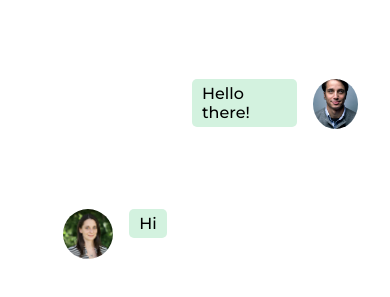
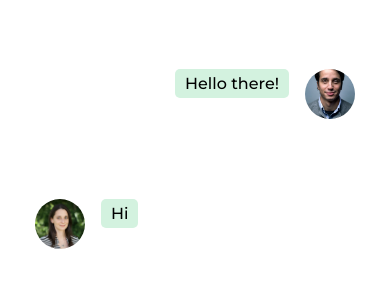
Before and after one commit to rikjnthn/tahcu-frontend, a Next.js app: page / in a window 390 px wide. Shown: the part 637-934 px from the top of the page. Built offline with nearby package versions, Linux system fonts and the light colour scheme.

Commit message:
change 'using app' image and add responsiveness to landing page body

```diff
--- a/components/landing-page-body/landing-page-body.module.scss
+++ b/components/landing-page-body/landing-page-body.module.scss
@@ -4,6 +4,7 @@
 .second {
   padding: 2rem;
   margin-block: 10rem;
+
   & > h1 {
     text-align: center;
     margin-bottom: 5rem;
@@ -27,9 +28,12 @@
     justify-content: center;
     align-items: center;
     gap: 5rem;
+    max-width: 20rem;
+    margin-inline: auto;
 
     & > div {
       display: flex;
+      justify-content: center;
       gap: 1rem;
 
       & > img {
@@ -48,12 +52,16 @@
       }
 
       &:first-child {
-        margin-left: 10rem;
+        margin-left: auto;
       }
 
       &:last-child {
-        margin-right: 10rem;
+        margin-right: auto;
       }
+    }
+
+    @include breakpoint.tablet {
+      max-width: 30rem;
     }
   }
 }
```
Also changed, not shown: public/using-app.jpg (added), public/using-app.png (deleted).
